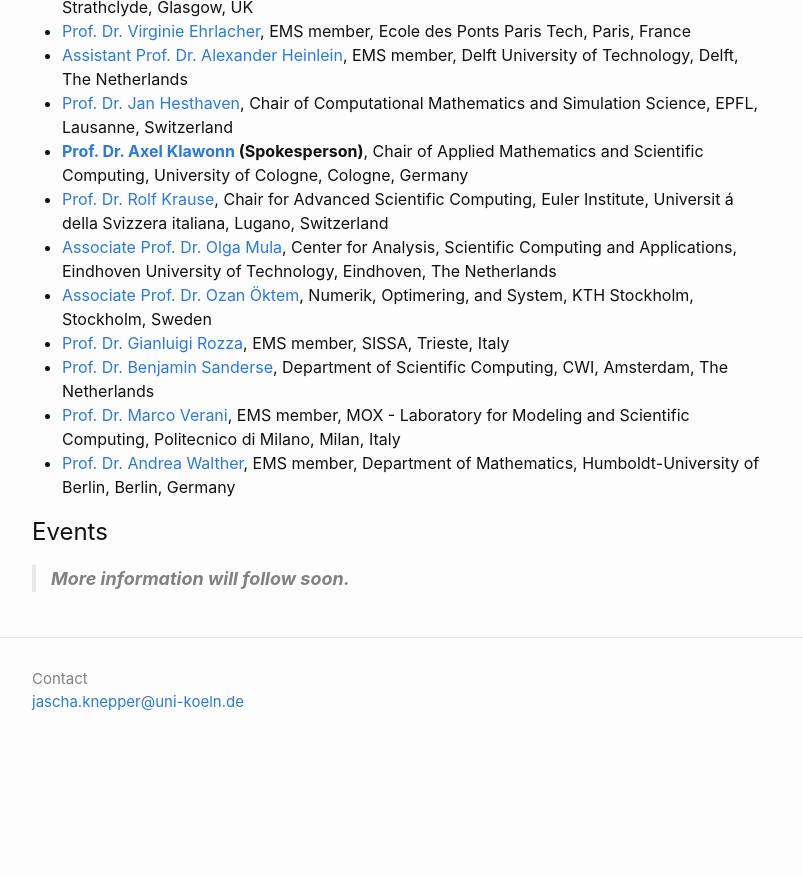
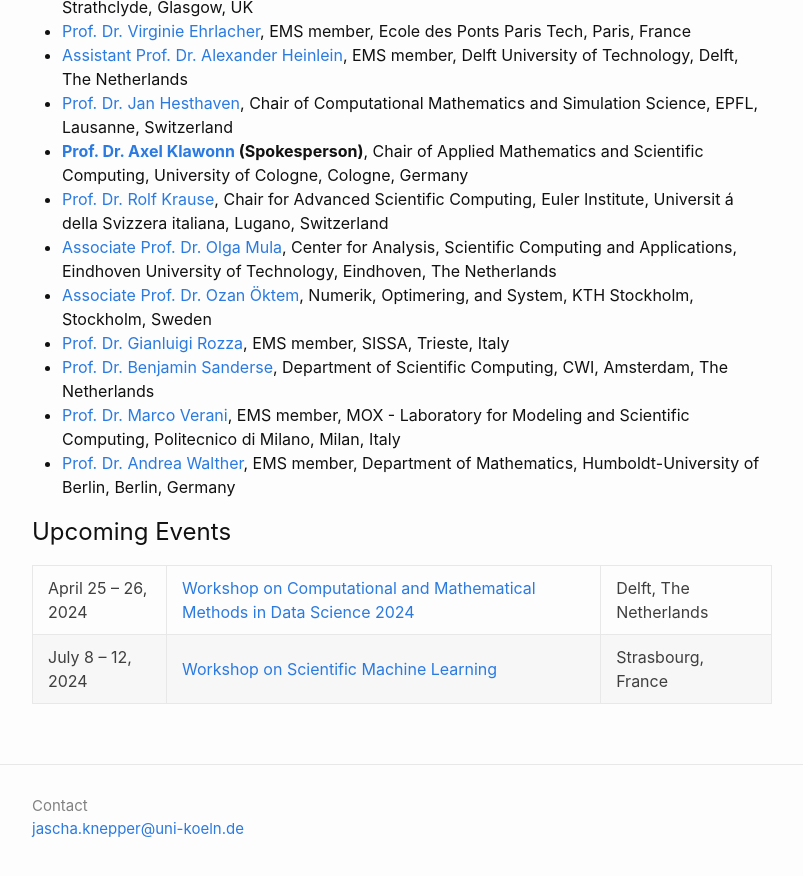
Before and after one commit to EMS-TAG-SciML/ems-tag-sciml.github.io, a Jekyll site: the page built from index.md, in a window 1280 px wide and 900 px high, scrolled down 1432 px. Shown: the top 876 px of the window, without its empty margins (238-1041 px from the left). Built offline with Jekyll 4.4.1, drawn with Linux system fonts in a browser that asks for light colours; before the commit the page ends 2205 px from its top, so only the background shows below that.

Commit message:
Add upcoming events

```diff
--- a/index.md
+++ b/index.md
@@ -47,6 +47,7 @@ In the field of numerically efficient machine learning, new or improved numerica
 * [Prof. Dr. Marco Verani](mailto:marco.verani@polimi.it), EMS member, MOX - Laboratory for Modeling and Scientific Computing, Politecnico di Milano, Milan, Italy
 * [Prof. Dr. Andrea Walther](mailto:andrea.walther@math.hu-berlin.de), EMS member, Department of Mathematics, Humboldt-University of Berlin, Berlin, Germany
 
-## Events
+## Upcoming Events
 
-> **More information will follow soon.**
+| April 25 – 26, 2024 | <a href="https://searhein.github.io/gamm-cominds-2024/" target="_blank">Workshop on Computational and Mathematical Methods in Data Science 2024</a> | Delft, The Netherlands |
+| July 8 – 12, 2024 | <a href="https://irma.math.unistra.fr/~micheldansac/SciML2024/" target="_blank">Workshop on Scientific Machine Learning</a> | Strasbourg, France |
```
